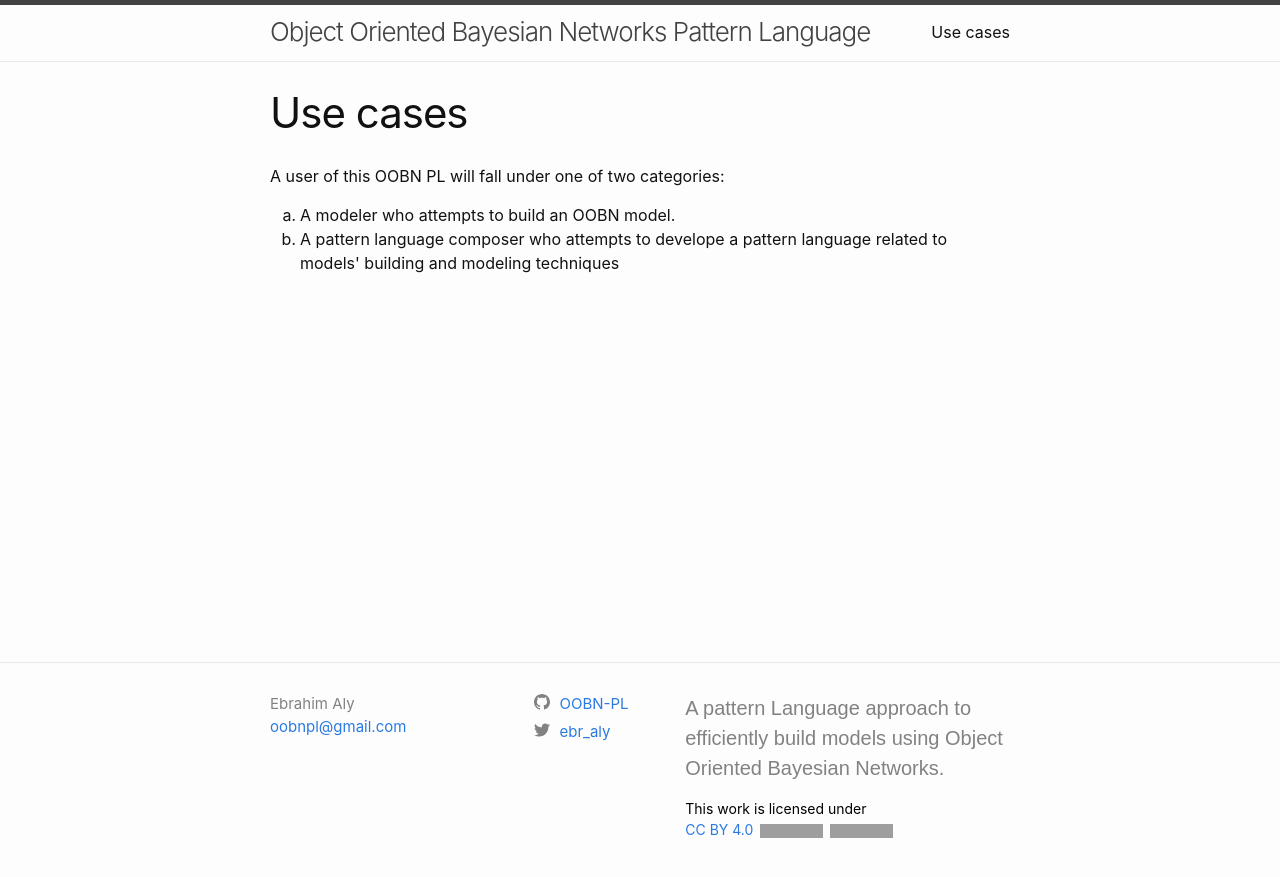
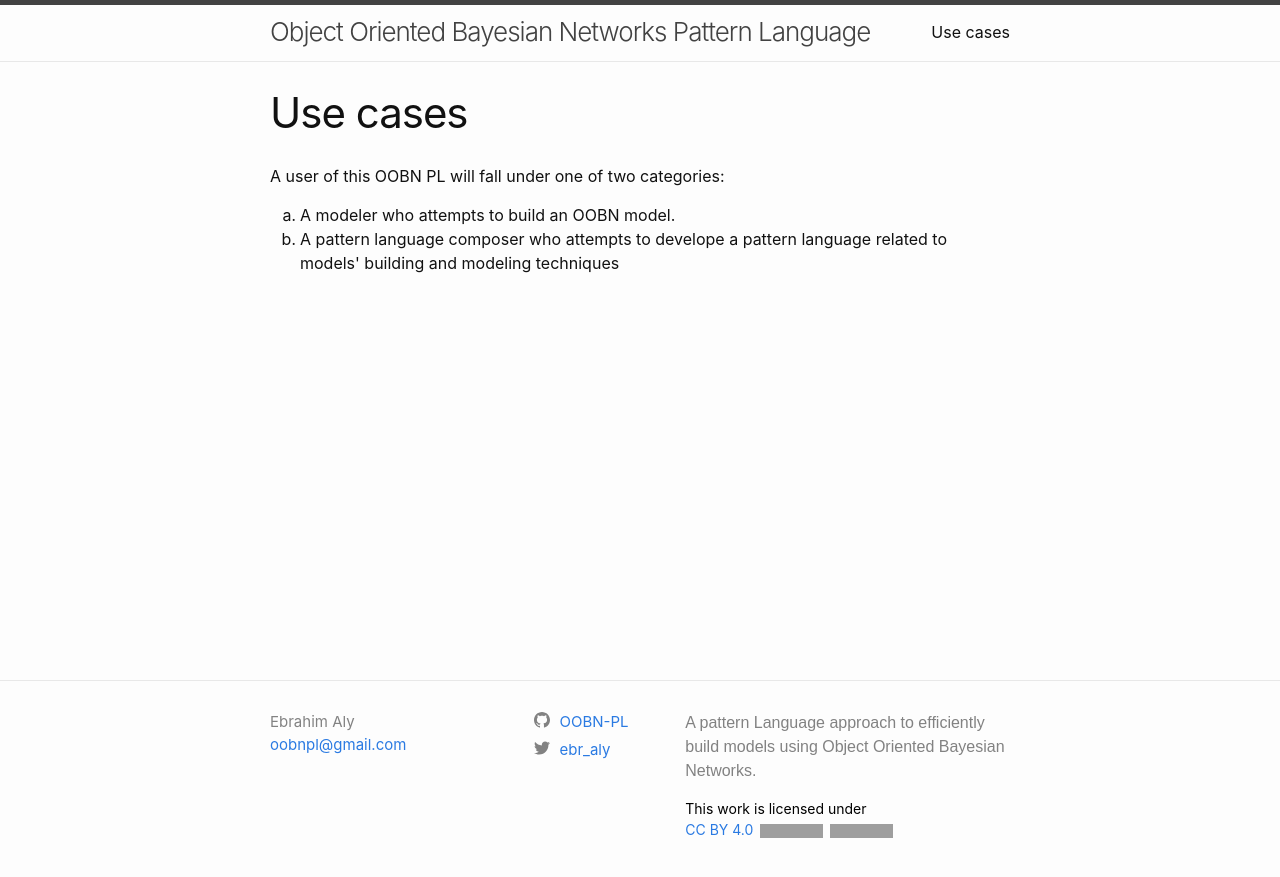
Before and after one commit to OOBN-PL/OOBNPL, a Jekyll site: the page built from _pages/Use cases.md, in a window 1280 px wide. Shown: the top 877 px of the page. Built offline with Jekyll 4.4.1, drawn with Linux system fonts in a browser that asks for light colours; grey boxes are pictures that could not be loaded.

Commit message:
modify footer describtion font and use the header file in the default layout

```diff
--- a/_includes/footer_cc.html
+++ b/_includes/footer_cc.html
@@ -26,7 +26,7 @@
       </div>
 
       <div class="footer-col footer-col-3">
-        <p style="font-size: 20px; font-family: Arial, Helvetica, sans-serif;">{{- site.description | escape -}}</p>
+        <p style="font-size: 16px; font-family: Arial, Helvetica, sans-serif;">{{- site.description | escape -}}</p>
         {%- if site.license -%}
         {%- include license_details.html -%}
         {%- endif -%}
--- a/_layouts/default.html
+++ b/_layouts/default.html
@@ -5,7 +5,7 @@
 
 <body>
 
-  {%- include header_mod.html -%}
+  {%- include header.html -%}
 
   <main class="page-content" aria-label="Content">
     <div class="wrapper">
```
